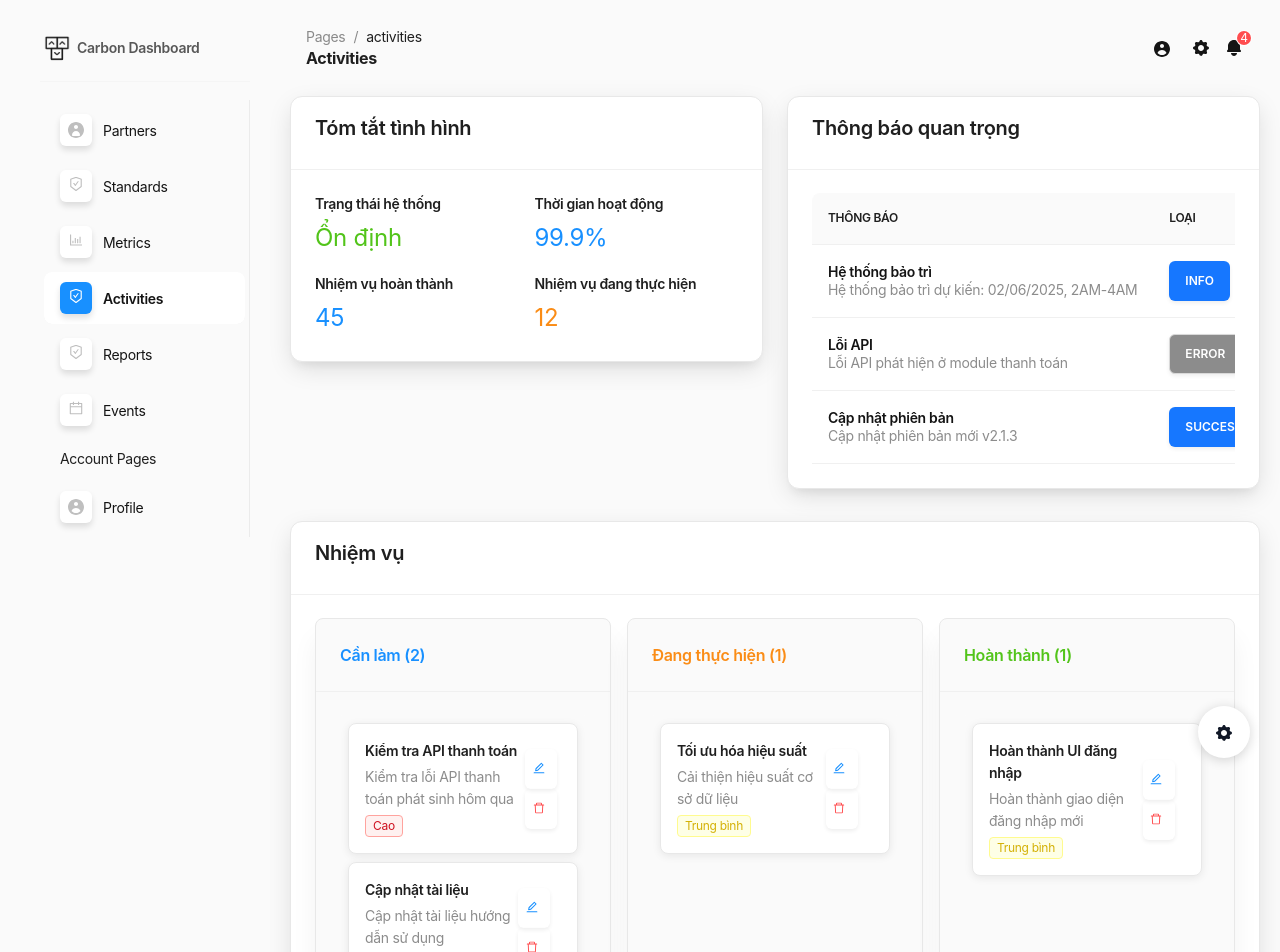
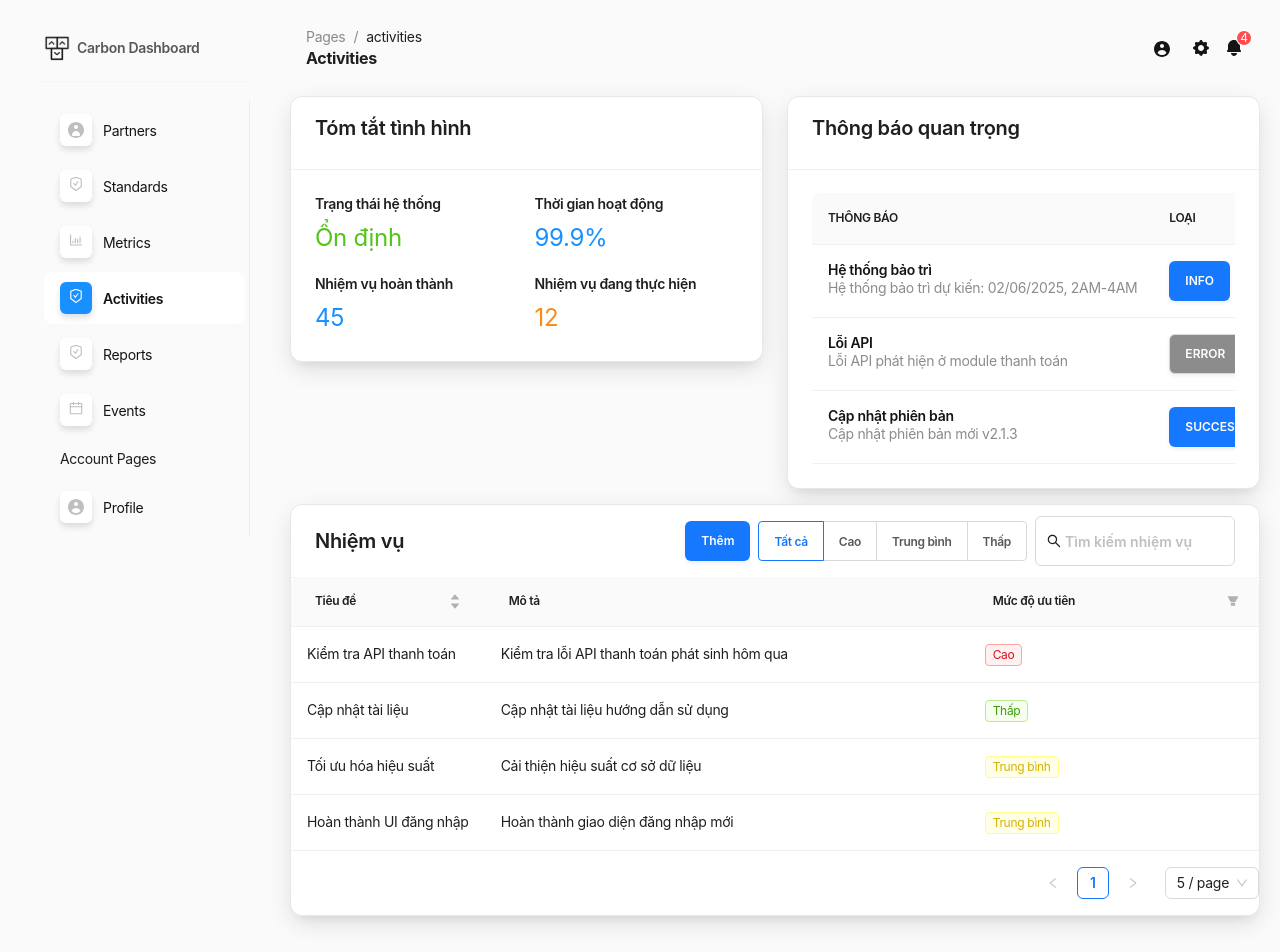
Before and after one commit to platsaver/admindashboard2, a React (Create React App) app: page /activities in a window 1280 px wide. Shown: the top 952 px of the page. Built offline with nearby package versions, Linux system fonts and the light colour scheme.

Commit message:
update activities tab

```diff
--- a/src/components/layout/Header.jsx
+++ b/src/components/layout/Header.jsx
@@ -237,9 +237,6 @@ function Header({
 
   return (
     <>
-      <div className="setting-drwer" onClick={showDrawer}>
-        {setting}
-      </div>
       <Row gutter={[24, 0]}>
         <Col span={24} md={6}>
           <Breadcrumb>
--- a/src/pages/Activities.jsx
+++ b/src/pages/Activities.jsx
@@ -1,79 +1,99 @@
-import { Card, Row, Col, Statistic, Table, Button, Avatar, Typography, Tag } from 'antd';
-import { useState, useCallback } from 'react';
-import { DndContext, closestCenter, KeyboardSensor, PointerSensor, useSensor, useSensors, useDroppable, DragOverlay } from '@dnd-kit/core';
-import { SortableContext, sortableKeyboardCoordinates, verticalListSortingStrategy, useSortable } from '@dnd-kit/sortable';
-import { CSS } from '@dnd-kit/utilities';
-import { EditOutlined, DeleteOutlined } from '@ant-design/icons';
+import {
+  Card,
+  Row,
+  Col,
+  Statistic,
+  Table,
+  Button,
+  Typography,
+  Input,
+  Space,
+  Tag,
+  Drawer,
+  Descriptions,
+  Form,
+  Input as FormInput,
+  Select,
+  Modal,
+  Radio,
+} from 'antd';
+import { useState } from 'react';
+import { SearchOutlined, PlusOutlined } from '@ant-design/icons';
 
 const { Title, Text } = Typography;
+const { Option } = Select;
 
-const SortableTask = ({ id, title, description, priority, getPriorityColor, isDragging }) => {
-  const { attributes, listeners, setNodeRef, transform, transition } = useSortable({ id });
+const initialTasks = [
+  {
+    key: '1',
+    title: 'Kiểm tra API thanh toán',
+    priority: 'Cao',
+    description: 'Kiểm tra lỗi API thanh toán phát sinh hôm qua',
+  },
+  {
+    key: '2',
+    title: 'Cập nhật tài liệu',
+    priority: 'Thấp',
+    description: 'Cập nhật tài liệu hướng dẫn sử dụng',
+  },
+  {
+    key: '3',
+    title: 'Tối ưu hóa hiệu suất',
+    priority: 'Trung bình',
+    description: 'Cải thiện hiệu suất cơ sở dữ liệu',
+  },
+  {
+    key: '4',
+    title: 'Hoàn thành UI đăng nhập',
+    priority: 'Trung bình',
+    description: 'Hoàn thành giao diện đăng nhập mới',
+  },
+];
 
-  const style = {
-    transform: CSS.Transform.toString(transform),
-    transition: transition || 'transform 200ms ease, opacity 200ms ease',
-    marginBottom: '8px',
-    background: '#fff',
-    padding: '16px',
-    borderRadius: '8px',
-    boxShadow: '0 2px 8px rgba(0, 0, 0, 0.08)',
-    border: '1px solid #e8e8e8',
-    opacity: isDragging ? 0.5 : 1,
-    willChange: 'transform, opacity',
-  };
-
-  return (
-    <div ref={setNodeRef} style={style} {...attributes} {...listeners}>
-      <div style={{ display: 'flex', justifyContent: 'space-between', alignItems: 'center' }}>
-        <div>
-          <Text strong>{title}</Text>
-          <p style={{ color: '#8c8c8c', margin: '4px 0' }}>{description}</p>
-          <Tag color={getPriorityColor(priority)}>{priority}</Tag>
-        </div>
-        <div>
-          <Button type="text" icon={<EditOutlined />} style={{ color: '#1890ff' }} />
-          <Button type="text" icon={<DeleteOutlined />} style={{ color: '#ff4d4f' }} />
-        </div>
-      </div>
-    </div>
-  );
-};
-
-const DroppableColumn = ({ id, children, isOver }) => {
-  const { setNodeRef } = useDroppable({ id });
-
-  return (
-    <div
-      ref={setNodeRef}
-      style={{
-        minHeight: '400px',
-        padding: '8px',
-        borderRadius: '4px',
-        backgroundColor: isOver ? 'rgba(0, 0, 0, 0.05)' : '#fafafa',
-        transition: 'background-color 0.2s ease',
-      }}
-    >
-      {children}
-    </div>
-  );
-};
+const columns = [
+  {
+    title: 'Tiêu đề',
+    dataIndex: 'title',
+    key: 'title',
+    width: '20%',
+    sorter: (a, b) => a.title.localeCompare(b.title),
+  },
+  {
+    title: 'Mô tả',
+    dataIndex: 'description',
+    key: 'description',
+    width: '50%',
+  },
+  {
+    title: 'Mức độ ưu tiên',
+    dataIndex: 'priority',
+    key: 'priority',
+    render: (priority) => (
+      <Tag color={priority === 'Cao' ? 'red' : priority === 'Trung bình' ? 'yellow' : 'green'}>
+        {priority}
+      </Tag>
+    ),
+    filters: [
+      { text: 'Cao', value: 'Cao' },
+      { text: 'Trung bình', value: 'Trung bình' },
+      { text: 'Thấp', value: 'Thấp' },
+    ],
+    onFilter: (value, record) => record.priority === value,
+  },
+];
 
 const Dashboard = () => {
-  const [tasks, setTasks] = useState({
-    'todo': [
-      { id: '1', title: 'Kiểm tra API thanh toán', priority: 'Cao', description: 'Kiểm tra lỗi API thanh toán phát sinh hôm qua' },
-      { id: '2', title: 'Cập nhật tài liệu', priority: 'Thấp', description: 'Cập nhật tài liệu hướng dẫn sử dụng' },
-    ],
-    'in-progress': [
-      { id: '3', title: 'Tối ưu hóa hiệu suất', priority: 'Trung bình', description: 'Cải thiện hiệu suất cơ sở dữ liệu' },
-    ],
-    'done': [
-      { id: '4', title: 'Hoàn thành UI đăng nhập', priority: 'Trung bình', description: 'Hoàn thành giao diện đăng nhập mới' },
-    ],
-  });
-
-  const [activeTask, setActiveTask] = useState(null);
+  const [tasks, setTasks] = useState(initialTasks);
+  const [filterPriority, setFilterPriority] = useState('all');
+  const [searchText, setSearchText] = useState('');
+  const [pageSize, setPageSize] = useState(5);
+  const [currentPage, setCurrentPage] = useState(1);
+  const [drawerVisible, setDrawerVisible] = useState(false);
+  const [selectedTask, setSelectedTask] = useState(null);
+  const [isEditing, setIsEditing] = useState(false);
+  const [isAdding, setIsAdding] = useState(false);
+  const [deleteModalVisible, setDeleteModalVisible] = useState(false);
+  const [form] = Form.useForm();
 
   const summaryData = {
     systemStatus: 'Ổn định',
@@ -86,76 +106,46 @@ const Dashboard = () => {
     {
       key: '1',
       message: (
-        <>
-          <Avatar.Group>
         <div className="avatar-info">
           <Title level={5}>Hệ thống bảo trì</Title>
           <p>Hệ thống bảo trì dự kiến: 02/06/2025, 2AM-4AM</p>
         </div>
-          </Avatar.Group>
-        </>
       ),
-      type: (
-        <>
-          <Button type="primary" className="tag-primary">INFO</Button>
-        </>
-      ),
+      type: <Button type="primary" className="tag-primary">INFO</Button>,
       action: (
-        <>
         <div className="ant-employed">
           <a href="#pablo">View</a>
         </div>
-        </>
       ),
     },
     {
       key: '2',
       message: (
-        <>
-          <Avatar.Group>
         <div className="avatar-info">
           <Title level={5}>Lỗi API</Title>
           <p>Lỗi API phát hiện ở module thanh toán</p>
         </div>
-          </Avatar.Group>
-        </>
       ),
-      type: (
-        <>
-          <Button className="tag-badge">ERROR</Button>
-        </>
-      ),
+      type: <Button className="tag-badge">ERROR</Button>,
       action: (
-        <>
         <div className="ant-employed">
           <a href="#pablo">View</a>
         </div>
-        </>
       ),
     },
     {
       key: '3',
       message: (
-        <>
-          <Avatar.Group>
         <div className="avatar-info">
           <Title level={5}>Cập nhật phiên bản</Title>
           <p>Cập nhật phiên bản mới v2.1.3</p>
         </div>
-          </Avatar.Group>
-        </>
       ),
-      type: (
-        <>
-          <Button type="primary" className="tag-primary">SUCCESS</Button>
-        </>
-      ),
+      type: <Button type="primary" className="tag-primary">SUCCESS</Button>,
       action: (
-        <>
         <div className="ant-employed">
           <a href="#pablo">View</a>
         </div>
-        </>
       ),
     },
   ];
@@ -181,96 +171,94 @@ const Dashboard = () => {
     },
   ];
 
-  const getPriorityColor = (priority) => {
-    switch (priority) {
-      case 'Cao':
-        return 'red';
-      case 'Trung bình':
-        return 'yellow';
-      case 'Thấp':
-        return 'green';
-      default:
-        return 'gray';
-    }
+  const handleFilterChange = (e) => {
+    setFilterPriority(e.target.value);
+    setCurrentPage(1);
   };
 
-  const sensors = useSensors(
-    useSensor(PointerSensor, {
-      activationConstraint: {
-        distance: 8,
-      },
-    }),
-    useSensor(KeyboardSensor, {
-      coordinateGetter: sortableKeyboardCoordinates,
-    })
+  const handleSearch = (value) => {
+    setSearchText(value);
+    setCurrentPage(1);
+  };
+
+  const handleRowClick = (record) => {
+    setSelectedTask(record);
+    setDrawerVisible(true);
+    setIsEditing(false);
+    setIsAdding(false);
+    form.setFieldsValue(record);
+  };
+
+  const handleCloseDrawer = () => {
+    setDrawerVisible(false);
+    setSelectedTask(null);
+    setIsEditing(false);
+    setIsAdding(false);
+    form.resetFields();
+  };
+
+  const handleEdit = (record) => {
+    setIsEditing(true);
+    setIsAdding(false);
+    form.setFieldsValue(record);
+  };
+
+  const handleAddNew = () => {
+    setIsAdding(true);
+    setIsEditing(false);
+    setSelectedTask(null);
+    setDrawerVisible(true);
+    form.resetFields();
+  };
+
+  const handleSave = () => {
+    form.validateFields().then((values) => {
+      if (isAdding) {
+        const newTask = {
+          key: (tasks.length + 1).toString(),
+          ...values,
+        };
+        setTasks((prevTasks) => [...prevTasks, newTask]);
+      } else {
+        setTasks((prevTasks) =>
+          prevTasks.map((item) =>
+            item.key === selectedTask.key ? { ...item, ...values } : item
+          )
         );
+        setSelectedTask({ ...selectedTask, ...values });
+      }
+      setIsEditing(false);
+      setIsAdding(false);
+      setDrawerVisible(false);
+      form.resetFields();
+    });
+  };
 
-  const handleDragStart = useCallback((event) => {
-    const task = Object.values(tasks)
-      .flat()
-      .find((t) => t.id === event.active.id);
-    setActiveTask(task);
-  }, [tasks]);
+  const handleDelete = () => {
+    setTasks((prevTasks) =>
+      prevTasks.filter((item) => item.key !== selectedTask.key)
+    );
+    setDeleteModalVisible(false);
+    setDrawerVisible(false);
+    setSelectedTask(null);
+  };
 
-  const handleDragEnd = useCallback((event) => {
-    const { active, over } = event;
-    setActiveTask(null);
+  const showDeleteModal = () => {
+    setDeleteModalVisible(true);
+  };
 
-    if (!over) return;
+  const filteredTasks = tasks.filter((task) => {
+    const matchesPriority =
+      filterPriority === 'all' || task.priority === filterPriority;
+    const matchesSearch = task.title
+      .toLowerCase()
+      .includes(searchText.toLowerCase());
+    return matchesPriority && matchesSearch;
+  });
 
-    const sourceId = active.id;
-    const overId = over.id;
-
-    const sourceColumnId = Object.keys(tasks).find((key) =>
-      tasks[key].some((task) => task.id === sourceId)
-    );
-    const destinationColumnId = Object.keys(tasks).includes(overId)
-      ? overId
-      : Object.keys(tasks).find((key) =>
-          tasks[key].some((task) => task.id === overId)
-        );
-
-    if (!sourceColumnId || !destinationColumnId) return;
-
-    if (sourceColumnId === destinationColumnId) {
-      const column = [...tasks[sourceColumnId]];
-      const sourceIndex = column.findIndex((task) => task.id === sourceId);
-      const destinationIndex = column.findIndex((task) => task.id === overId);
-
-      if (sourceIndex !== destinationIndex && destinationIndex !== -1) {
-        const [movedTask] = column.splice(sourceIndex, 1);
-        column.splice(destinationIndex, 0, movedTask);
-
-        setTasks({
-          ...tasks,
-          [sourceColumnId]: column,
-        });
-      }
-    } else {
-      const sourceColumn = [...tasks[sourceColumnId]];
-      const destinationColumn = [...tasks[destinationColumnId]];
-      const sourceIndex = sourceColumn.findIndex((task) => task.id === sourceId);
-      const [movedTask] = sourceColumn.splice(sourceIndex, 1);
-
-      const destinationIndex = destinationColumn.findIndex((task) => task.id === overId);
-      if (destinationIndex === -1) {
-        destinationColumn.push(movedTask);
-      } else {
-        destinationColumn.splice(destinationIndex, 0, movedTask);
-      }
-
-      setTasks({
-        ...tasks,
-        [sourceColumnId]: sourceColumn,
-        [destinationColumnId]: destinationColumn,
-      });
-    }
-  }, [tasks]);
-
-  const columns = {
-    'todo': { name: 'Cần làm', color: '#1890ff' },
-    'in-progress': { name: 'Đang thực hiện', color: '#fa8c16' },
-    'done': { name: 'Hoàn thành', color: '#52c41a' },
+  const handlePaginationChange = (page, pageSize) => {
+    setCurrentPage(page);
+    setPageSize(pageSize);
   };
 
   return (
@@ -331,68 +319,143 @@ const Dashboard = () => {
           </Card>
         </Col>
       </Row>
-      <div style={{ paddingTop: '32px', paddingBottom: '32px' }}>
+      <Row gutter={[24, 24]} style={{ paddingTop: '15px' }}>
+        <Col xs={24} xl={24}>
           <Card
-          title={<Title level={4} className="text-gray-800">Nhiệm vụ</Title>}
-          className="shadow-lg rounded-lg bg-white"
+            className="criclebox tablespace mb-24 shadow-lg rounded-lg bg-white"
+            title="Nhiệm vụ"
             style={{ border: '1px solid #e8e8e8' }}
+            extra={
+              <Space>
+                <Button type="primary" onClick={handleAddNew}>
+                  Thêm
+                </Button>
+                <Radio.Group onChange={handleFilterChange} defaultValue="all">
+                  <Radio.Button value="all">Tất cả</Radio.Button>
+                  <Radio.Button value="Cao">Cao</Radio.Button>
+                  <Radio.Button value="Trung bình">Trung bình</Radio.Button>
+                  <Radio.Button value="Thấp">Thấp</Radio.Button>
+                </Radio.Group>
+                <Input
+                  placeholder="Tìm kiếm nhiệm vụ"
+                  prefix={<SearchOutlined />}
+                  onChange={(e) => handleSearch(e.target.value)}
+                  style={{ width: 200 }}
+                />
+              </Space>
+            }
           >
-          <DndContext
-            sensors={sensors}
-            collisionDetection={closestCenter}
-            onDragStart={handleDragStart}
-            onDragEnd={handleDragEnd}
-          >
-            <Row gutter={[16, 16]}>
-              {Object.entries(tasks).map(([columnId, taskList]) => (
-                <Col span={8} key={columnId}>
-                  <Card
-                    title={
-                      <Title level={5} style={{ color: columns[columnId].color, margin: 0 }}>
-                        {columns[columnId].name} ({taskList.length})
-                      </Title>
-                    }
-                    className="shadow-md"
-                    style={{
-                      background: '#fafafa',
-                      border: '1px solid #e8e8e8',
-                      borderRadius: '8px',
+            <div className="table-responsive">
+              <Table
+                columns={columns}
+                dataSource={filteredTasks}
+                pagination={{
+                  current: currentPage,
+                  pageSize: pageSize,
+                  total: filteredTasks.length,
+                  onChange: handlePaginationChange,
+                  showSizeChanger: true,
+                  pageSizeOptions: ['5', '10', '20'],
                 }}
-                  >
-                    <SortableContext items={taskList.map((task) => task.id)} strategy={verticalListSortingStrategy}>
-                      <DroppableColumn id={columnId} isOver={activeTask && activeTask.id !== columnId}>
-                        {taskList.map((task) => (
-                          <SortableTask
-                            key={task.id}
-                            id={task.id}
-                            title={task.title}
-                            description={task.description}
-                            priority={task.priority}
-                            getPriorityColor={getPriorityColor}
-                            isDragging={activeTask && activeTask.id === task.id}
+                className="ant-border-space"
+                onRow={(record) => ({
+                  onClick: () => handleRowClick(record),
+                })}
               />
-                        ))}
-                      </DroppableColumn>
-                    </SortableContext>
+            </div>
           </Card>
         </Col>
-              ))}
       </Row>
-            <DragOverlay>
-              {activeTask ? (
-                <SortableTask
-                  id={activeTask.id}
-                  title={activeTask.title}
-                  description={activeTask.description}
-                  priority={activeTask.priority}
-                  getPriorityColor={getPriorityColor}
-                  isDragging={true}
-                />
-              ) : null}
-            </DragOverlay>
-          </DndContext>
-        </Card>
+      <Drawer
+        title={isAdding ? 'Thêm nhiệm vụ mới' : isEditing ? 'Chỉnh sửa nhiệm vụ' : (selectedTask?.title || 'Chi tiết nhiệm vụ')}
+        placement="right"
+        onClose={handleCloseDrawer}
+        open={drawerVisible}
+        width={400}
+      >
+        {selectedTask && !isEditing && !isAdding && (
+          <div style={{ display: 'flex', flexDirection: 'column', gap: '16px' }}>
+            <Descriptions column={1} bordered>
+              <Descriptions.Item label="Tiêu đề">{selectedTask.title}</Descriptions.Item>
+              <Descriptions.Item label="Mô tả">{selectedTask.description}</Descriptions.Item>
+              <Descriptions.Item label="Mức độ ưu tiên">
+                <Tag color={selectedTask.priority === 'Cao' ? 'red' : selectedTask.priority === 'Trung bình' ? 'yellow' : 'green'}>
+                  {selectedTask.priority}
+                </Tag>
+              </Descriptions.Item>
+            </Descriptions>
+            <Button
+              type="primary"
+              onClick={() => handleEdit(selectedTask)}
+              style={{ marginBottom: '8px' }}
+            >
+              Chỉnh sửa
+            </Button>
+            <Button
+              type="primary"
+              danger
+              onClick={showDeleteModal}
+            >
+              Xóa
+            </Button>
           </div>
+        )}
+        {(isEditing || isAdding) && (
+          <Form
+            form={form}
+            layout="vertical"
+            onFinish={handleSave}
+            initialValues={isAdding ? {} : selectedTask}
+          >
+            <Form.Item
+              name="title"
+              label="Tiêu đề"
+              rules={[{ required: true, message: 'Vui lòng nhập tiêu đề!' }]}
+            >
+              <FormInput />
+            </Form.Item>
+            <Form.Item
+              name="description"
+              label="Mô tả"
+              rules={[{ required: true, message: 'Vui lòng nhập mô tả!' }]}
+            >
+              <FormInput.TextArea rows={3} />
+            </Form.Item>
+            <Form.Item
+              name="priority"
+              label="Mức độ ưu tiên"
+              rules={[{ required: true, message: 'Vui lòng chọn mức độ ưu tiên!' }]}
+            >
+              <Select>
+                <Option value="Cao">Cao</Option>
+                <Option value="Trung bình">Trung bình</Option>
+                <Option value="Thấp">Thấp</Option>
+              </Select>
+            </Form.Item>
+            <Form.Item>
+              <Space>
+                <Button type="primary" htmlType="submit">
+                  Lưu
+                </Button>
+                <Button onClick={handleCloseDrawer}>Hủy</Button>
+              </Space>
+            </Form.Item>
+          </Form>
+        )}
+      </Drawer>
+      <Modal
+        title="Xác nhận xóa"
+        open={deleteModalVisible}
+        onOk={handleDelete}
+        onCancel={() => setDeleteModalVisible(false)}
+        okText="Xóa"
+        cancelText="Hủy"
+        okType="danger"
+      >
+        <p>
+          Bạn có chắc chắn muốn xóa nhiệm vụ "{selectedTask?.title}" không?
+        </p>
+      </Modal>
     </div>
   );
 };
```
Lines whose indentation alone changed are shown as unchanged.
